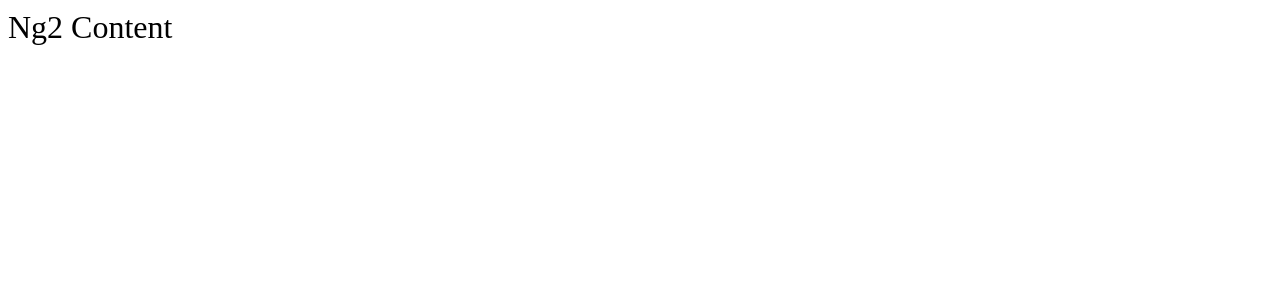
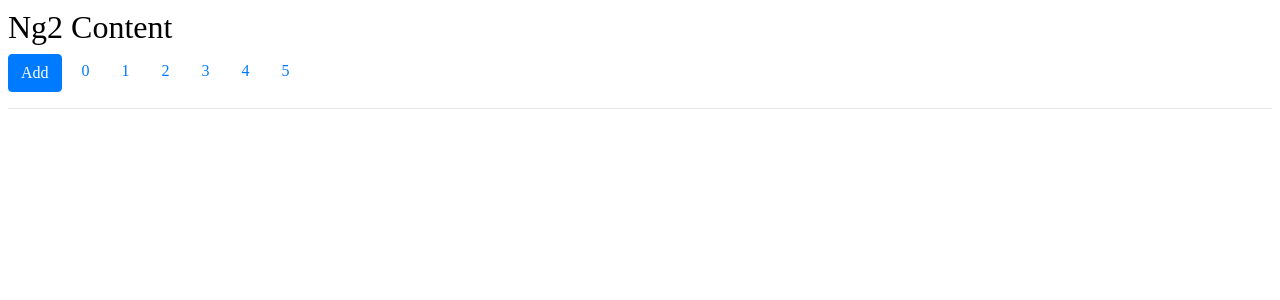
Before and after one commit to ng-demos/ng2-demo, an Angular app: page /ng2/new in a window 1280 px wide. Before the commit this address led to /#/. Shown: the top 300 px of the page. Built offline with nearby package versions, Linux system fonts and the light colour scheme.

Commit message:
feat: switch to h5 mode

```diff
--- a/src/app/app-routing.module.ts
+++ b/src/app/app-routing.module.ts
@@ -3,7 +3,7 @@ import { RouterModule, Routes } from '@angular/router';
 
 const routes: Routes = [
   {
-    path: 'ng2',
+    path: 'new',
     loadChildren: './user/user.module#UserModule',
   },
 ];
--- a/src/app/app.module.ts
+++ b/src/app/app.module.ts
@@ -14,7 +14,7 @@ import { HashLocationStrategy, LocationStrategy } from '@angular/common';
     AppRoutingModule,
   ],
   providers: [
-    {provide: LocationStrategy, useClass: HashLocationStrategy},
+    // {provide: LocationStrategy, useClass: HashLocationStrategy},
   ],
   bootstrap: [AppComponent],
 })
--- a/src/app/user/list/list.component.html
+++ b/src/app/user/list/list.component.html
@@ -1,9 +1,9 @@
 <ul class="nav nav-pills">
   <li class="mr-1">
-    <button type="button" class="btn btn-secondary" (click)="addItem()">Add</button>
+    <button type="button" class="btn btn-primary" (click)="addItem()">Add</button>
   </li>
   <li *ngFor="let i of items" class="nav-item">
-    <a [routerLink]="['/ng2', i]" routerLinkActive="active" class="nav-link">{{i}}</a>
+    <a [routerLink]="['/new', i]" routerLinkActive="active" class="nav-link">{{i}}</a>
   </li>
 </ul>
 <hr>
--- a/src/index.html
+++ b/src/index.html
@@ -3,7 +3,7 @@
 <head>
   <meta charset="utf-8">
   <title>Ng2</title>
-  <base href="/">
+  <base href="/ng2/">
 
   <meta name="viewport" content="width=device-width, initial-scale=1">
   <link rel="icon" type="image/x-icon" href="favicon.ico">
```
